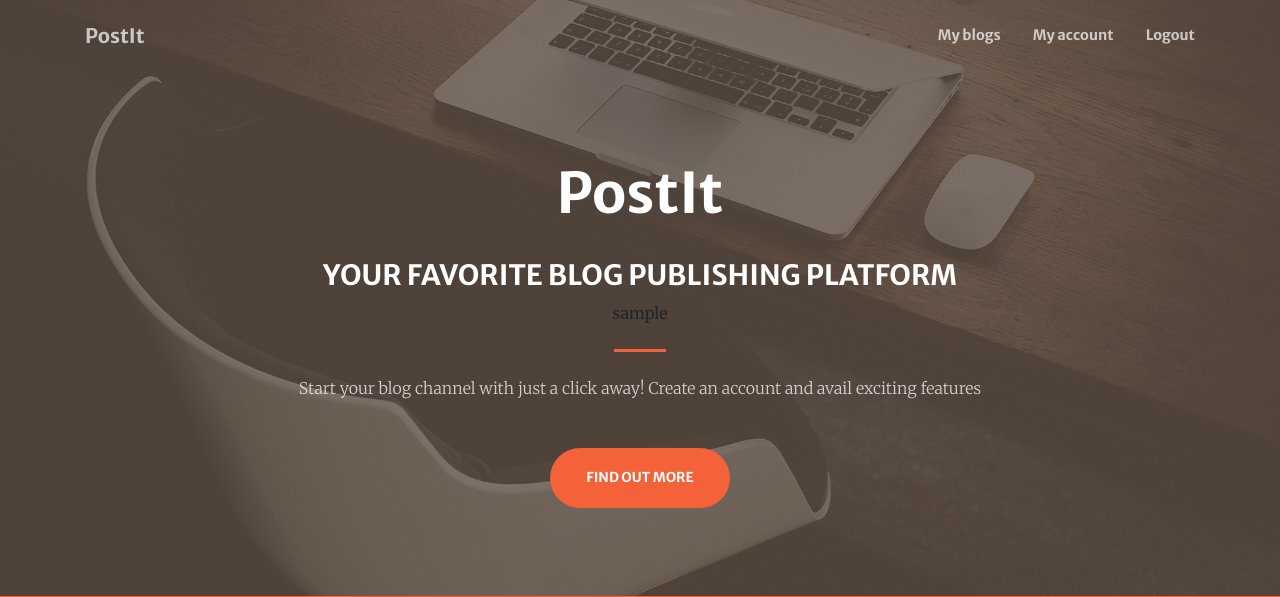
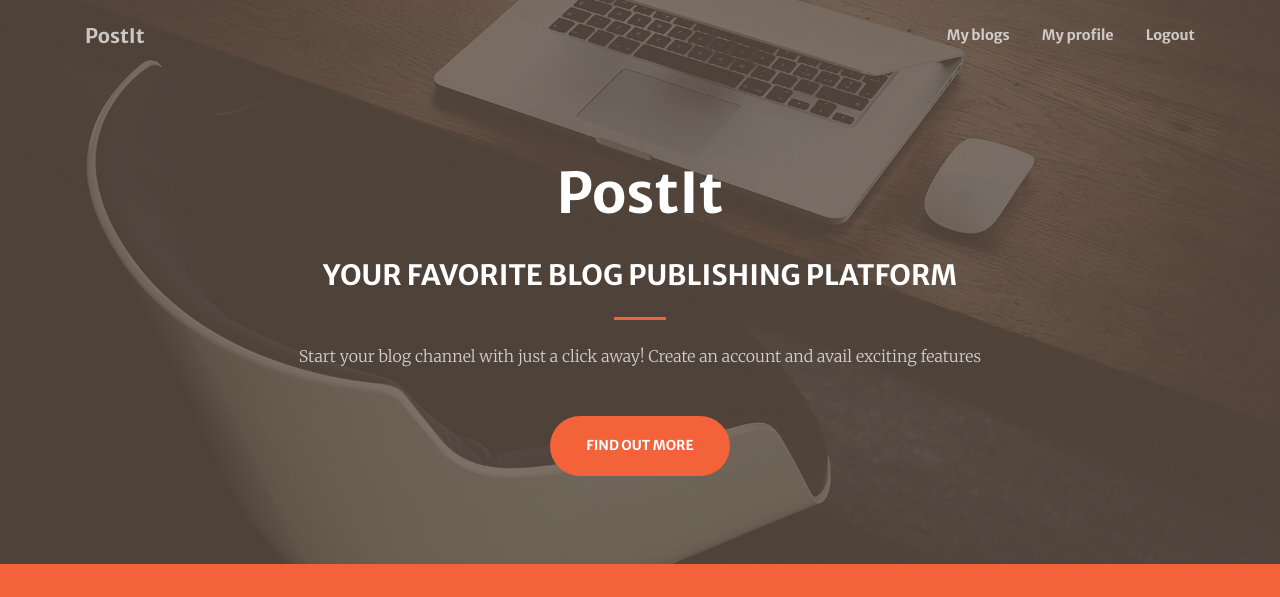
Before and after one commit to ameyanrd/PostIt, a Django app: page / in a window 1280 px wide. Shown: the top 597 px of the page. Run offline with Django 3.2, Linux system fonts and the light colour scheme; the visitor is signed in with stand-in values (Sample User, id 1); some libraries are stand-ins or nearby versions.

Commit message:
Rectified links

```diff
--- a/blog/urls.py
+++ b/blog/urls.py
@@ -12,8 +12,8 @@
     url(r'^enter', views.enter, name='enter'),
     url(r'^register/$', views.register, name='register'),
     url(r'^login/$', views.user_login, name='login'),
-    # url(r'^account/$', views.index, name='account'),
-    # url(r'^blogs/$', views.index, name='blogs'),
+    url(r'^account/$', views.account, name='account'),
+    url(r'^blogs/$', views.blogs, name='blogs'),
 
     # url(r'^$',views.index,name='index'),
     # url(r'^special/',views.special,name='special'),
--- a/blog/views.py
+++ b/blog/views.py
@@ -4,6 +4,14 @@
 from django.http import HttpResponseRedirect, HttpResponse
 from django.urls import reverse
 from django.contrib.auth.decorators import login_required
+
+
+def account(request):
+    return HttpResponse('Your account')
+
+
+def blogs(request):
+    return HttpResponse('Your blogs')
 
 
 def index(request):
--- a/templates/account/base.html
+++ b/templates/account/base.html
@@ -27,13 +27,12 @@
       </button>
       <div class="collapse navbar-collapse" id="navbarResponsive">
         <ul class="navbar-nav ml-auto my-2 my-lg-0">
-          {% if not user %}
-            {# Should have been - if user - #}
+          {% if user.is_authenticated %}
             <li class="nav-item">
                 <a class="nav-link js-scroll-trigger" href="{% url 'blog:index' %}">My blogs</a>
             </li>
             <li class="nav-item">
-                <a class="nav-link js-scroll-trigger" href="{% url 'blog:index' %}">My account</a>
+                <a class="nav-link js-scroll-trigger" href="{% url 'blog:index' %}">My profile</a>
             </li>
             <li class="nav-item">
                 <a class="nav-link js-scroll-trigger" href="{% url 'logout' %}">Logout</a>
--- a/templates/account/registration.html
+++ b/templates/account/registration.html
@@ -7,7 +7,7 @@
       {% if registered %}
         <h2>Thank you for registering!</h2><br>
         <div style="align:center">
-          <a class="btn btn-primary btn-lg" href="{% url 'blog:index'%}" role="button">Go Back</a>
+          <a class="btn btn-primary btn-lg" href="{% url 'blog:login'%}" role="button">Continue</a>
         </div>
       {% else %}
         {% if user_errors or profile_errors %}
--- a/templates/base.html
+++ b/templates/base.html
@@ -30,12 +30,11 @@
       <div class="collapse navbar-collapse" id="navbarResponsive">
         <ul class="navbar-nav ml-auto my-2 my-lg-0">
           {% if user.is_authenticated %}
-            {# Should have been - if user - #}
             <li class="nav-item">
-                <a class="nav-link js-scroll-trigger" href="{% url 'blog:index' %}">My blogs</a>
+                <a class="nav-link js-scroll-trigger" href="{% url 'blog:blogs' %}">My blogs</a>
             </li>
             <li class="nav-item">
-                <a class="nav-link js-scroll-trigger" href="{% url 'blog:index' %}">My account</a>
+                <a class="nav-link js-scroll-trigger" href="{% url 'blog:account' %}">My profile</a>
             </li>
             <li class="nav-item">
                 <a class="nav-link js-scroll-trigger" href="{% url 'blog:logout' %}">Logout</a>
--- a/templates/main/index.html
+++ b/templates/main/index.html
@@ -25,11 +25,6 @@
               <div class="col-lg-10 align-self-end">
                   <h1 class="text-white font-weight-bold">PostIt</h1><br>
                   <h3 class="text-uppercase text-white font-weight-bold">Your Favorite Blog publishing platform</h3>
-                  {% block auth_content %}
-                      {% if user.is_authenticated %}
-                          <p>{{ user.username }}</p>
-                      {% endif %}
-                  {% endblock %}
                   <hr class="divider my-4">
               </div>
               <div class="col-lg-8 align-self-baseline">
```
